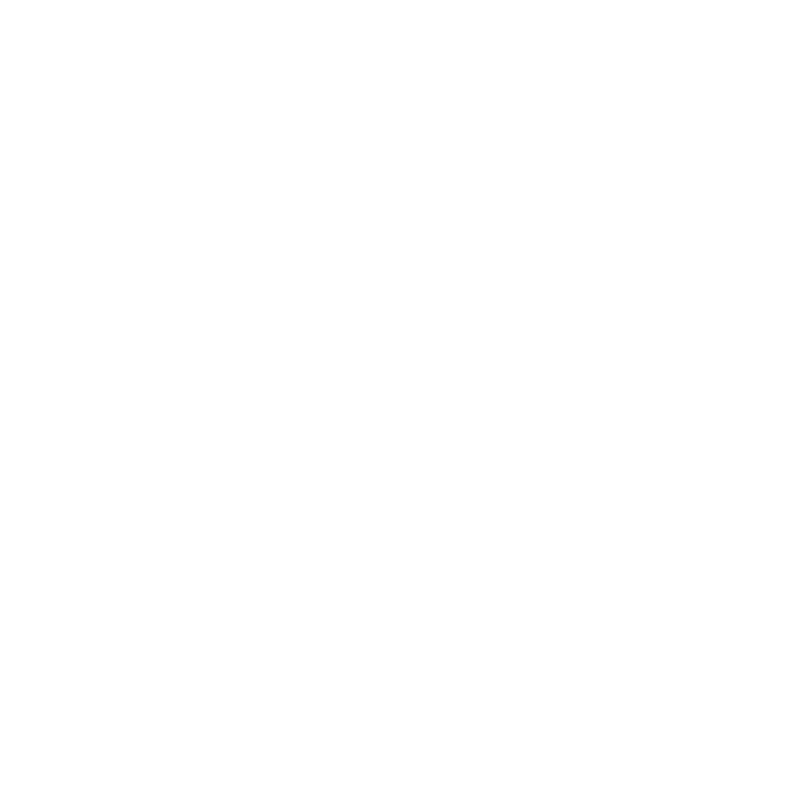
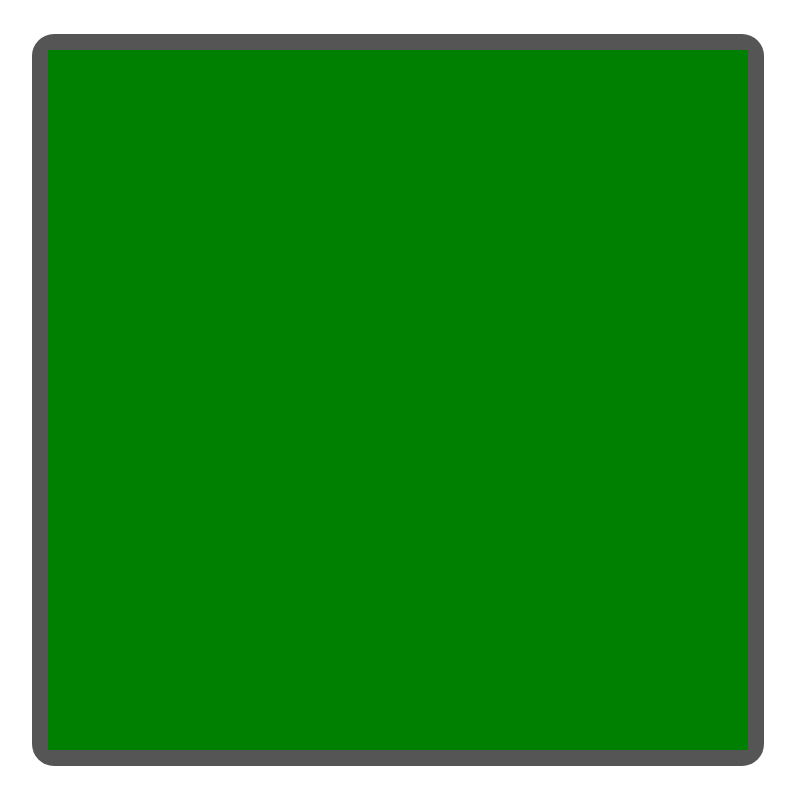
Before and after one commit to JhonatanDczel/etch-a-sketch, a plain HTML site: page index.html in a window 1280 px wide. Shown: the whole page, without its empty margins (242-1037 px from the left). Drawn offline with Linux system fonts and the light colour scheme.

Commit message:
Crea un lienzo con 16 cuadrados dentro

```diff
--- a/css/style.css
+++ b/css/style.css
@@ -0,0 +1,33 @@
+* {
+  margin: 0;
+  padding: 0;
+}
+
+body {
+  display: flex;
+  align-items: center;
+  justify-content: center;
+  width: 100vw;
+  height: 100vh;
+}
+
+#marco {
+  background-color: #555;
+  padding: 16px;
+  border-radius: 3%;
+}
+
+.sketch {
+  display: flex;
+  flex-wrap: wrap;
+  width: 60vw;
+  height: 60vw;
+  max-width: 700px;
+  max-height: 700px;
+}
+
+.square {
+  background-color: green;
+  height: 6.25%;
+  width: 6.25%;
+}
--- a/index.html
+++ b/index.html
@@ -8,7 +8,9 @@
     <script src='./js/script.js'defer></script>
   </head>
   <body>
-    <div class='sketch'>
+    <div id='marco'>
+      <div class='sketch'>
+      </div>
     </div>
   </body>
 </html>
--- a/js/script.js
+++ b/js/script.js
@@ -0,0 +1,10 @@
+const sketch = document.querySelector('.sketch');
+createSketch();
+
+function createSketch() {
+  for (let i = 0; i < 16 * 16; i++) {
+    const square = document.createElement('div');
+    square.classList.add('square');
+    sketch.appendChild(square);
+  }
+}
```
